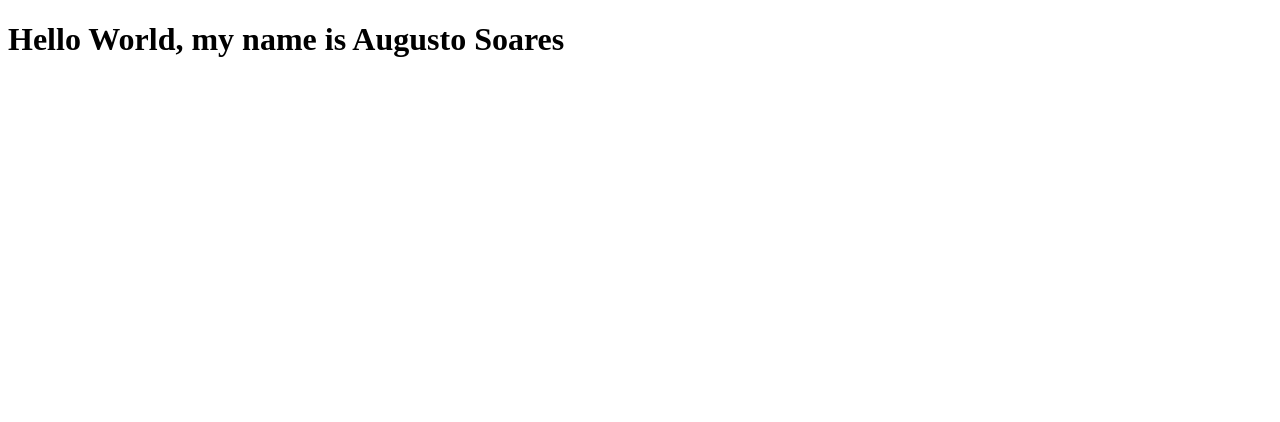
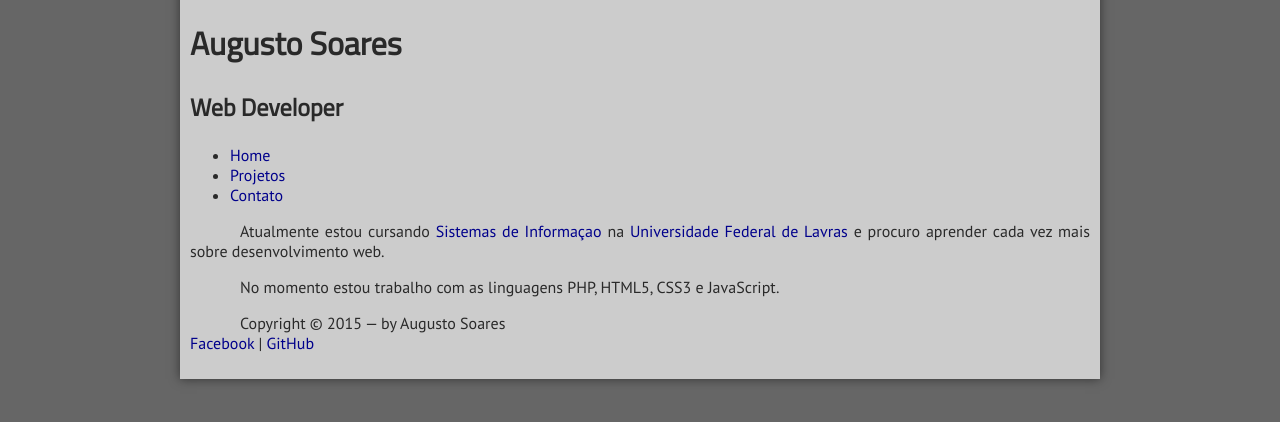
Before and after one commit to gutosoares/gutosoares.github.io, a plain HTML site: page index.html in a window 1280 px wide. Drawn offline with Linux system fonts and the light colour scheme.

Commit message:
Criando os arquivos principais

```diff
--- /dev/null
+++ b/_CSS/style.css
@@ -0,0 +1,44 @@
+@charset "utf-8";
+@import url(http://fonts.googleapis.com/css?family=Titillium+Web); /* Fonte Titillium Web */
+@import url(http://fonts.googleapis.com/css?family=PT+Sans); /* Fonte PT Sans */
+
+/* Formataçao simples do corpo */
+body {
+    font-family: 'PT Sans', sans-serif;
+    font-size: 16px;
+    background-color: #666;
+    color: rgba(0, 0, 0, 0.8);
+}
+
+div#interface {
+    background-color: #ccc;
+    width: 900px;
+    margin: -20px auto 0px auto; /* superior, direita, baixo, esquerda */
+    box-shadow: 0px 0px 10px rgba(0, 0, 0, 0.5);
+    padding: 10px; /* superior, direita, baixo, esquerda */
+}
+
+/* Formataçao simples do paragrafo */
+p {
+    font-family: 'PT Sans', sans-serif;
+    text-align: justify;
+    text-indent: 50px;
+}
+
+/* Formataçao simples de links */
+a {
+    color: darkblue;
+    text-decoration: none;
+}
+
+a:hover {
+    color: aqua;
+}
+
+header#cabecalho h1 {
+    font-family: 'Titillium Web', sans-serif;
+}
+
+header#cabecalho h2 {
+    font-family: 'Titillium Web', sans-serif;
+}
--- a/index.html
+++ b/index.html
@@ -1,10 +1,49 @@
 <!DOCTYPE html>
-<html>
+<html lang="pt-br">
+
 <head>
-	<title>Site Pessoal</title>
-	<meta charset="utf-8"/>
+    <!-- Titulo da página -->
+    <title>Augusto Soares &mdash; Wiki</title>
+
+    <!-- Metadados -->
+    <meta charset="utf-8" />
+
+    <!-- CSS sheets -->
+    <link rel="stylesheet" type="text/css" href="_CSS/style.css" />
+</head>
+
 <body>
+    <div id="interface">
+        <header id="cabecalho">
+           <hgroup>
+                <h1>Augusto Soares</h1>
+                <h2>Web Developer</h2>
+            </hgroup>
+
+            <nav id="menu">
+                <ul>
+                    <li><a href="#">Home</a>
+                    </li>
+                    <li><a href="#">Projetos</a>
+                    </li>
+                    <li><a href="#">Contato</a>
+                    </li>
+                </ul>
+            </nav>
+        </header>
+
+        <section id="corpo">
+            <p>Atualmente estou cursando <a href="http://www.bsi.ufla.br">Sistemas de Informaçao</a> na <a href="http://ufla.br">Universidade Federal de Lavras</a> e procuro aprender cada vez mais sobre desenvolvimento web.</p>
+            <p>No momento estou trabalho com as linguagens PHP, HTML5, CSS3 e JavaScript.</p>
+        </section>
+
+        <footer id="rodape">
+            <p>Copyright &copy; 2015 &mdash; by Augusto Soares
+                <br/>
+                <a href="http://facebok.com/gutosoares" target="_blank">Facebook</a> |
+                <a href="http://github.com/gutosoares" target="_blank">GitHub</a>
+            </p>
+        </footer>
+    </div>
 </body>
-	<h1>Hello World, my name is Augusto Soares</h1>
-</head>
 </html>
```
Also changed, not shown: contatos.html (added), projetos.html (added).
